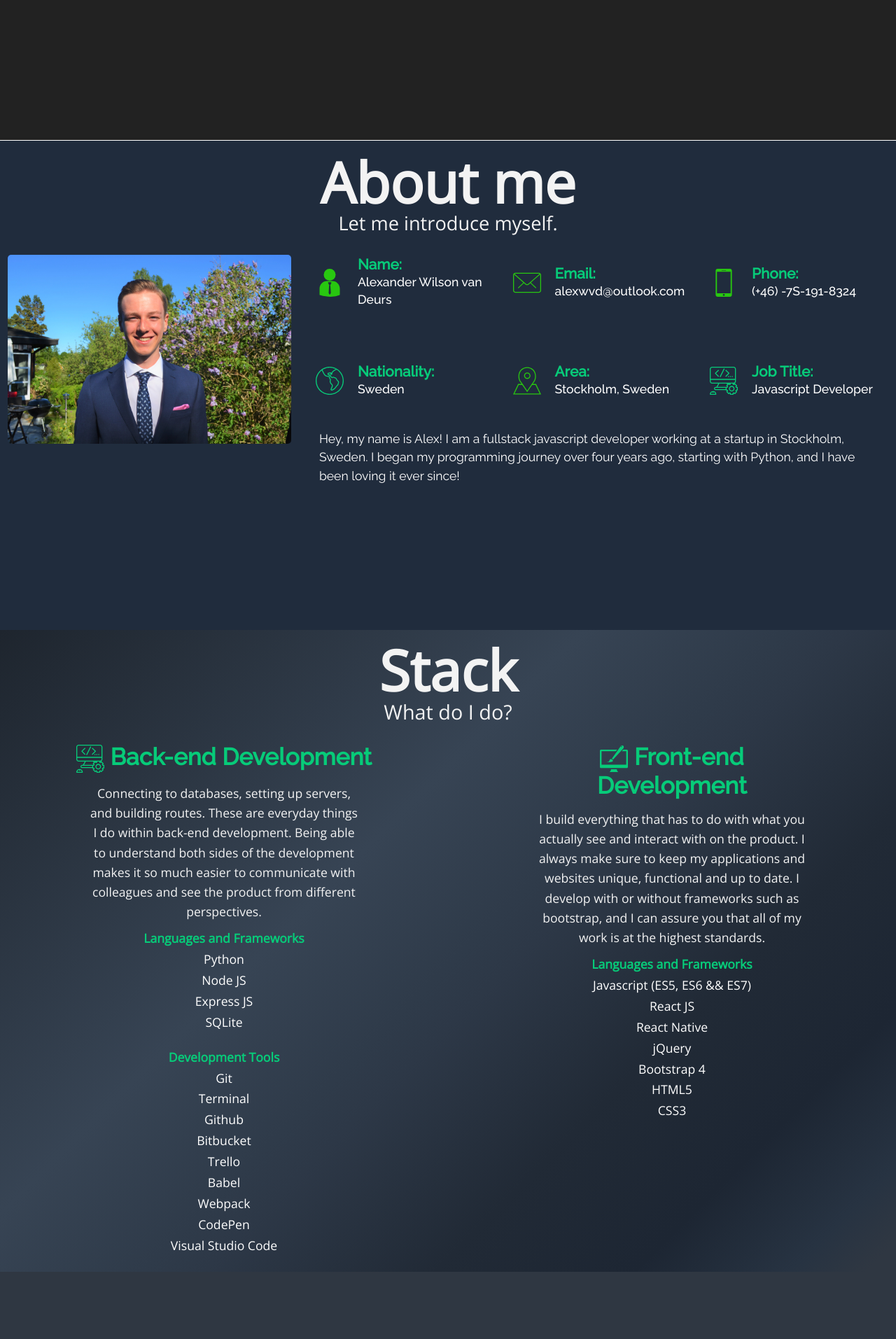
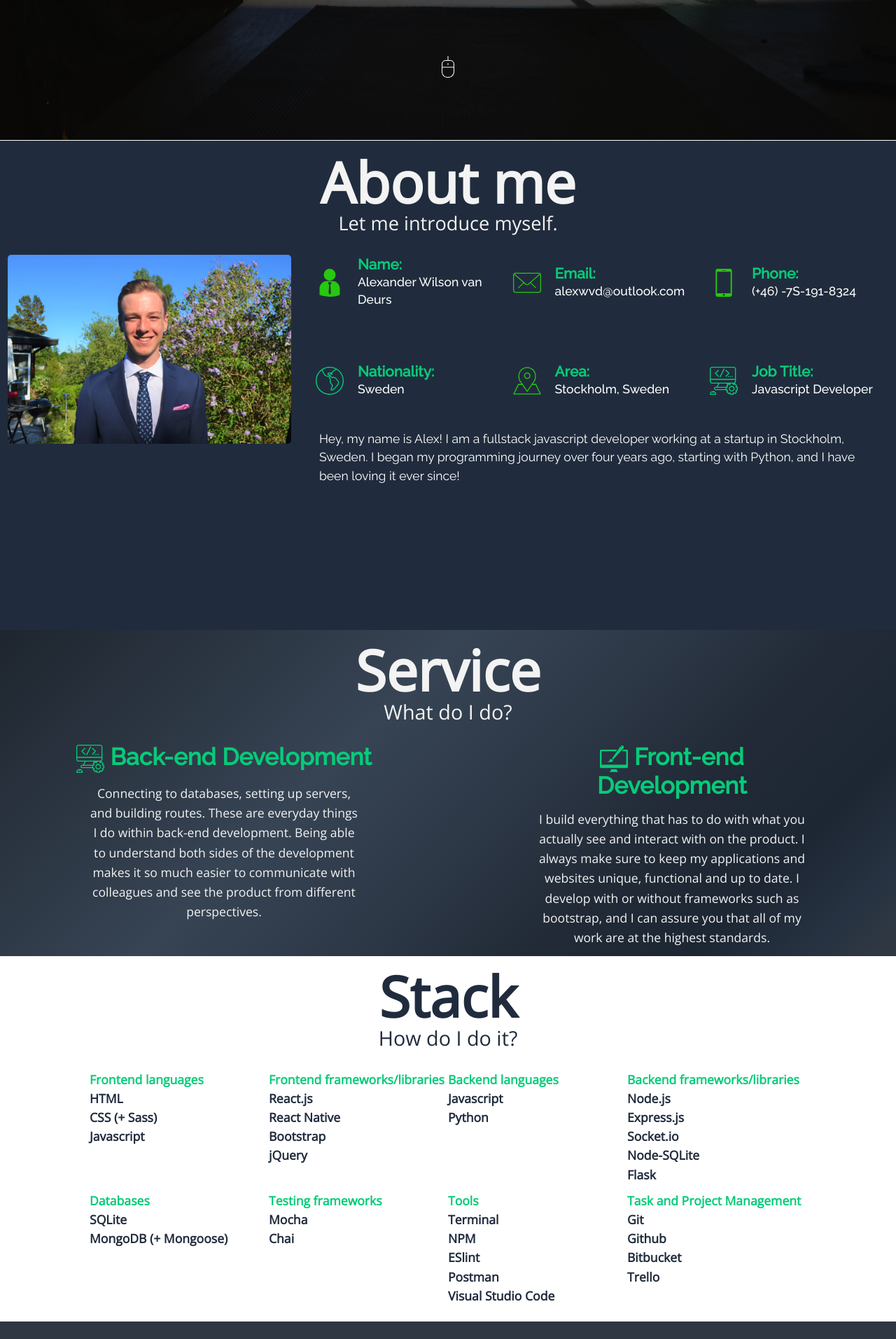
Before and after one commit to vanDeurs/portfolio, a PHP site: page / in a window 1280 px wide. Shown: the part 600-2513 px from the top of the page at 70% size. Run offline with PHP 8.4, Linux system fonts and the light colour scheme; some libraries are stand-ins or nearby versions; some web fonts are replaced.

Commit message:
Remade stack page and seperated service and technologies

```diff
--- a/index.html
+++ b/index.html
@@ -32,11 +32,11 @@
     </head>
     <body id="home">
         <!-- PRE-LOADER -->
-        <div id="loader-wrapper">
+        <!-- <div id="loader-wrapper">
             <div id="loader"></div>
             <div class="loader-section section-left"></div>
             <div class="loader-section section-right"></div>
-        </div>
+        </div> -->
         <script class="nicescroll" src="/resources/js/jquery.nicescroll.js"></script>
         <script>
             $("html").niceScroll({
@@ -67,7 +67,8 @@
                         <img src="resources/pictures/logo2.svg" class="navbar-brand"/>
                         <li><a class="expand-right" href="#home">Home</a></li>
                         <li><a class="expand-right" href="#about">About</a></li>
-                        <li><a class="expand-right" href="#service">Stack</a></li>
+                        <li><a class="expand-right" href="#service">Service</a></li>
+                        <li><a class="expand-right" href="#stack">Stack</a></li>
                         <li><a class="expand-right" href="#resume">Resume</a></li>
                         <li><a class="expand-right" href="#contact">contact</a></li>
                     </ul>
@@ -183,49 +184,89 @@
             <div class="site-wrapper-inner">
                 <div class="service container-fluid">
                         <div class="col-xs-12 service-text">
-                            <h1>Stack</h1>
+                            <h1>Service</h1>
                             <h3>What do I do?</h3>
                         </div>
                         <div class="col-xs-12 col-sm-6 col-md-6 col-lg-4 col-lg-offset-1 service-box border-right">
                             <h2><img src="resources/pictures/coding.svg" alt="computer-icon"/> Back-end Development</h2>
                             <p class="tech-text">Connecting to databases, setting up servers, and building routes. These are everyday things I do within back-end development. Being able to understand both sides of the development makes it so much easier to communicate with colleagues and see the product from different perspectives.</p>
-                            <ul>
-                                <li class="ul-header">Languages and Frameworks</li>
+                        </div>
+                        <div class="col-xs-12 col-sm-6 col-md-6 col-lg-4 col-lg-offset-2 service-box border-left">
+                            <h2><img src="resources/pictures/website-design-symbol.svg" alt=""> Front-end Development</h2>
+                            <p class="tech-text">I build everything that has to do with what you actually see and interact with on the product. I always make sure to keep my applications and websites unique, functional and up to date. I develop with or without frameworks such as bootstrap, and I can assure you that all of my work are at the highest standards. </p>
+                        </div>
+                    </div>
+                </div>
+        </div>
+
+        <div class="site-wrapper" id="stack">
+            <div class="site-wrapper-inner">
+                <div class="stack container-fluid">
+                    <div class="col-xs-12 stack-text">
+                            <h1>Stack</h1>
+                            <h3>How do I do it?</h3>
+                    </div>
+                    <div class="stack-wrapper">
+                            <ul class="col-xs-12 col-sm-6 col-md-6 col-lg-3">
+                                <li class="ul-header">Frontend languages</li>
+                                <li>HTML</li>
+                                <li>CSS (+ Sass)</li>
+                                <li>Javascript</li>
+                            </ul>
+                            <ul class="col-xs-12 col-sm-6 col-md-6 col-lg-3">
+                                <li class="ul-header">Frontend frameworks/libraries</li>
+                                <li>React.js</li>
+                                <li>React Native</li>
+                                <li>Bootstrap</li>
+                                <li>jQuery</li>
+                            </ul>
+
+                            <ul class="col-xs-12 col-sm-6 col-md-6 col-lg-3">
+                                <li class="ul-header">Backend languages</li>
+                                <li>Javascript</li>
                                 <li>Python</li>
-                                <li>Node JS</li>
-                                <li>Express JS</li>
+                            </ul>
+
+                            <ul class="col-xs-12 col-sm-6 col-md-6 col-lg-3">
+                                <li class="ul-header">Backend frameworks/libraries</li>
+                                <li>Node.js</li>
+                                <li>Express.js</li>
+                                <li>Socket.io</li>
+                                <li>Node-SQLite</li>
+                                <li>Flask</li>
+                            </ul>
+
+                            <ul class="col-xs-12 col-sm-6 col-md-6 col-lg-3">
+                                <li class="ul-header">Databases</li>
                                 <li>SQLite</li>
+                                <li>MongoDB (+ Mongoose)</li>
                             </ul>
-                            <ul>
-                                <li class="ul-header">Development Tools</li>
+
+                            <ul class="col-xs-12 col-sm-6 col-md-6 col-lg-3">
+                                <li class="ul-header">Testing frameworks</li>
+                                <li>Mocha</li>
+                                <li>Chai</li>
+                            </ul>
+
+                            <ul class="col-xs-12 col-sm-6 col-md-6 col-lg-3">
+                                <li class="ul-header">Tools</li>
+                                <li>Terminal</li>
+                                <li>NPM</li>
+                                <li>ESlint</li>
+                                <li>Postman</li>
+                                <li>Visual Studio Code</li>
+                            </ul>
+
+                            <ul class="col-xs-12 col-sm-6 col-md-6 col-lg-3">
+                                <li class="ul-header">Task and Project Management</li>
                                 <li>Git</li>
-                                <li>Terminal</li>
                                 <li>Github</li>
                                 <li>Bitbucket</li>
                                 <li>Trello</li>
-                                <li>Babel</li>
-                                <li>Webpack</li>
-                                <li>CodePen</li>
-                                <li>Visual Studio Code</li>
-
                             </ul>
-                        </div>
-                        <div class="col-xs-12 col-sm-6 col-md-6 col-lg-4 col-lg-offset-2 service-box border-left">
-                            <h2><img src="resources/pictures/website-design-symbol.svg" alt=""> Front-end Development</h2>
-                            <p class="tech-text">I build everything that has to do with what you actually see and interact with on the product. I always make sure to keep my applications and websites unique, functional and up to date. I develop with or without frameworks such as bootstrap, and I can assure you that all of my work is at the highest standards. </p>
-                            <ul>
-                                <li class="ul-header">Languages and Frameworks</li>
-                                <li>Javascript (ES5, ES6 && ES7)</li>
-                                <li>React JS</li>
-                                <li>React Native</li>
-                                <li>jQuery</li>
-                                <li>Bootstrap 4</li>
-                                <li>HTML5</li>
-                                <li>CSS3</li>
-                            </ul>
-                        </div>
                     </div>
                 </div>
+            </div>
         </div>
 
         <div class="container-fluid" id="resume">
--- a/resources/css/style.css
+++ b/resources/css/style.css
@@ -661,7 +661,7 @@ img.navbar-brand {
     background: linear-gradient(135deg, rgba(30,37,46,1) 0%, rgba(55,68,84,1) 38%, rgba(47,59,74,1) 51%, rgba(45,56,71,1) 55%, rgba(33,42,54,1) 70%, rgba(29,38,51,1) 83%, rgba(39,51,66,1) 93%, rgba(47,55,66,1) 98%, rgba(47,55,66,1) 100%);
     padding-top: 1%;
     padding-bottom: 1%;
-    min-height: 750px;
+    min-height: 450px;
 }
 
 .service-text {
@@ -717,9 +717,8 @@ img.navbar-brand {
     min-height: 140px;
 }
 
-.ul-header {
-    font-weight: 600;
-    color: #07cb79;
+.stack-container {
+    text-align: start;
 }
 
 .service-box ul {
@@ -730,6 +729,62 @@ img.navbar-brand {
 .service-box ul li {
     font-size: 1.1rem;
     line-height: 1.7;
+}
+
+/* STACK SECTION */
+
+.stack {
+    /* background: rgb(247,247,251); Old browsers */
+    /* background: -moz-linear-gradient(top, rgba(247,247,251,1) 0%, rgba(247,247,251,1) 7%, rgba(247,247,251,1) 12%, rgba(255,255,255,1) 12%, rgba(247,247,251,1) 30%, rgba(240,239,247,1) 54%, rgba(238,235,245,1) 75%, rgba(234,230,242,1) 100%); FF3.6-15 */
+    /* background: -webkit-linear-gradient(top, rgba(247,247,251,1) 0%,rgba(247,247,251,1) 7%,rgba(247,247,251,1) 12%,rgba(255,255,255,1) 12%,rgba(247,247,251,1) 30%,rgba(240,239,247,1) 54%,rgba(238,235,245,1) 75%,rgba(234,230,242,1) 100%); Chrome10-25,Safari5.1-6 */
+    /* background: linear-gradient(to bottom, rgba(247,247,251,1) 0%,rgba(247,247,251,1) 7%,rgba(247,247,251,1) 12%,rgba(255,255,255,1) 12%,rgba(247,247,251,1) 30%,rgba(240,239,247,1) 54%,rgba(238,235,245,1) 75%,rgba(234,230,242,1) 100%); */
+    padding-top: 1%;
+    padding-bottom: 1%;
+    min-height: 500px;
+}
+
+.stack-text {
+    height: 150px;
+}
+
+.stack-text h1 {
+    font-size: 5rem;
+    font-weight: 800;
+    color: #202C3D
+}
+
+.stack-text h3 {
+    font-size: 32px;
+    font-size: 1.8rem;
+    font-weight: 500;
+    color: #202C3D
+}
+
+.stack-wrapper {
+    display: flex;
+    flex-wrap: wrap;
+    justify-content: space-around;
+    width: 80%;
+    margin: auto;
+}
+
+.stack-wrapper ul {
+    /* border: 1px solid black; */
+    text-align: start;
+    line-height: 1.7rem;
+    /* width: 25%; */
+}
+
+.stack-wrapper ul li {
+    color: #202C3D;
+    font-weight: 600;
+    font-size: 1.1rem;
+    font-family: 'Open Sans', sans-serif;
+}
+
+.stack-wrapper ul .ul-header {
+    color: #07cb79;
+    font-weight: 700;
 }
 
 
```
